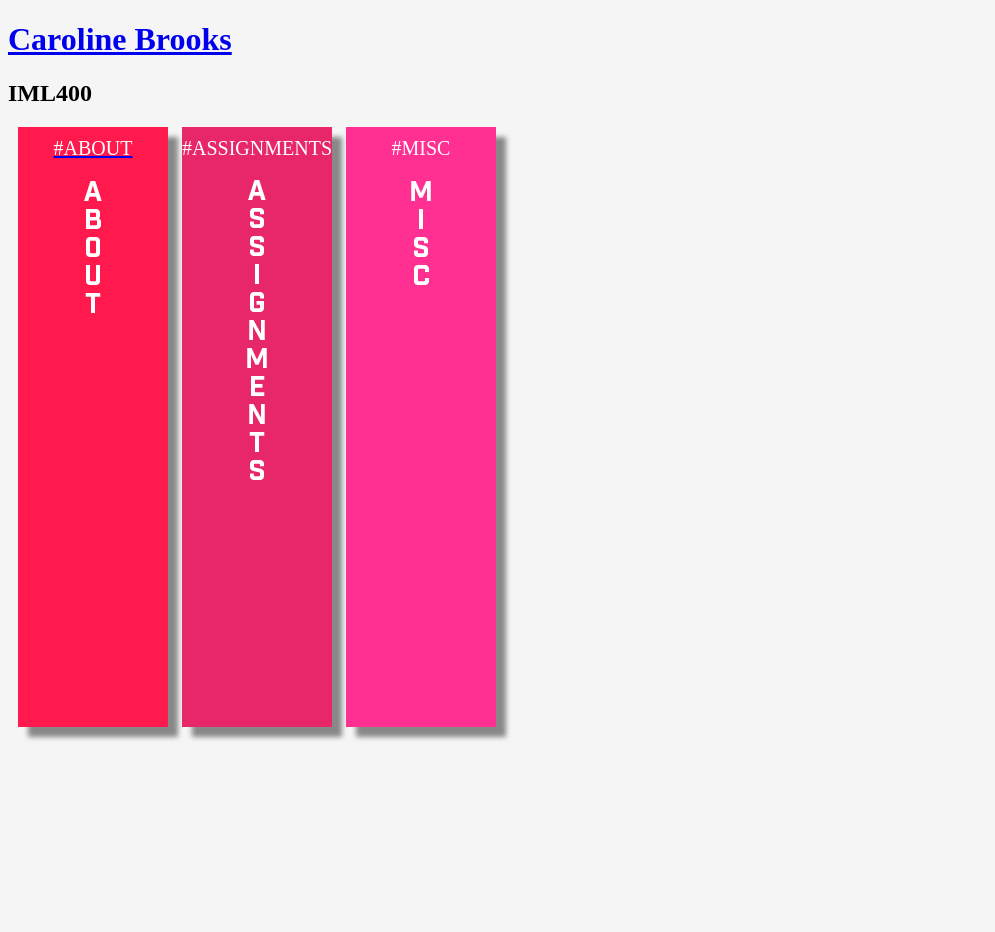
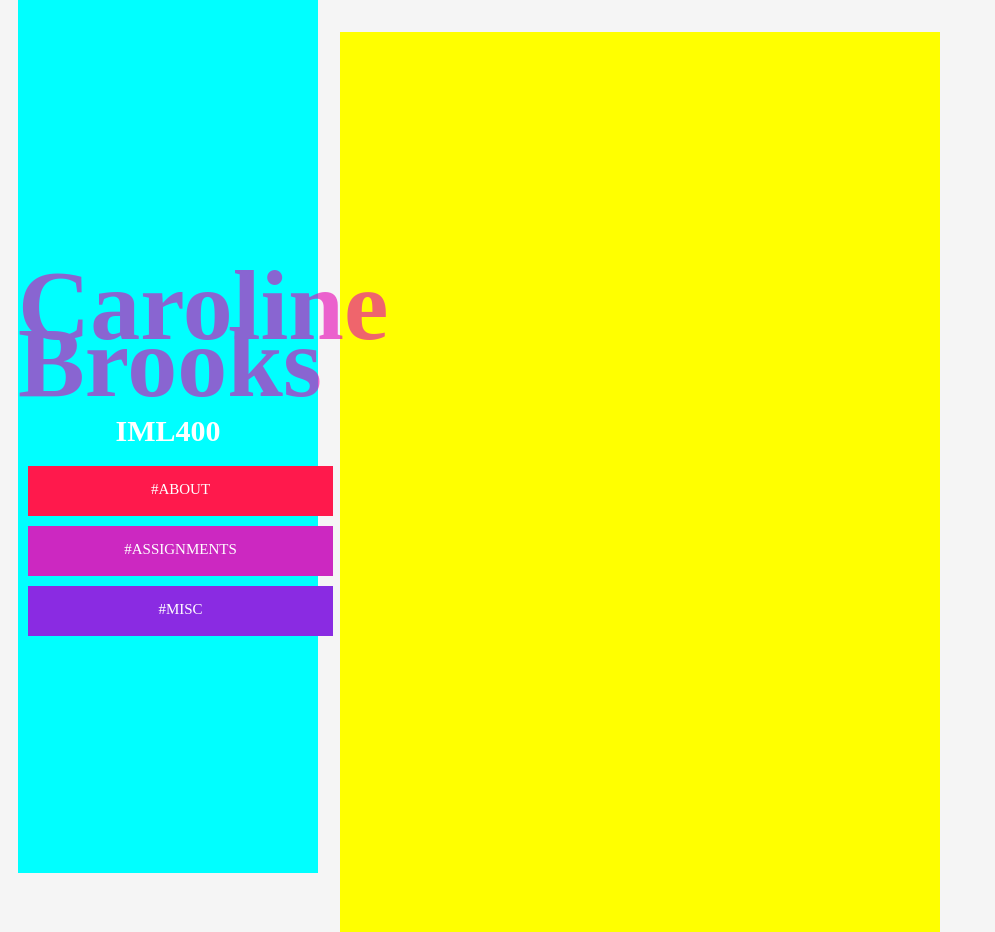
Before and after one commit to bcbrooks13/iml400, a plain HTML site: page storm/index.html in a window 1280 px wide. Shown: the whole page, without its empty margins (0-995 px from the left). Before the commit the page ends 800 px from the top, so only its background shows below. Drawn offline with Linux system fonts and the light colour scheme; a web font is replaced by a local one.

Commit message:
CSS Commit
the change to my homepage

```diff
--- a/storm/CSS/style.css
+++ b/storm/CSS/style.css
@@ -1,52 +1,172 @@
 @font-face {
-			font-family: "avenir";
-			src: url("font/avenirnext.ttc");
+
+            font-family: "quicksand";
+			src: url("../font/quicksand/Quicksand_Bold.otf");
+
+
+            font-family: "avenir";
+			src: url("../font/avenirnext.ttc");
+
 
 			}
 
 body {
     background-color: whitesmoke;
-}
-
-body:hover {
-    background-color: #FF194C;
 
 }
 
-p {
+a {
     color: white;
-    font-size: 20px;
-    text-align: center;
-    font-family: avenir;
-    line-height: 10%;
+    text-decoration: none;
+    z-index: 500;
 }
 
+
+h1 {
+    font-size: 100px;
+    color: white;
+    font-family: "quicksand";
+    line-height: 57px;
+    margin-bottom: 40px;
+    color: #E500B4;
+    opacity: 0.6;
+}
+
+h2 {
+    color:white;
+    font-family: "avenir";
+    font-size: 30px;
+    line-height: 0px;
+    text-align: center;
+    overflow: visible;
+
+
+}
+
+h2:hover{
+    color: #FF194C;
+}
+
+#subtitle:hover > #color {
+    width: 150px;
+   height: 50px;
+   background: white;
+   position: relative;
+    margin-left: 245px;
+    margin-top: -25px;
+   -moz-border-radius:    10px;
+   -webkit-border-radius: 10px;
+   border-radius:         10px;
+   background-image: url(../images/sigcolor.jpg);
+    z-index: 100;
+
+
+}
+
+
+#subtitle:hover > #color:before {
+    content:"";
+   position: absolute;
+   right: 100%;
+   top: 12px;
+   width: 0;
+   height: 0;
+   border-top: 13px solid transparent;
+   border-right: 26px solid white;
+   border-bottom: 13px solid transparent;
+    z-index: 100;
+
+
+}
+
+
+
+p {
+    font-family: "avenir";
+    text-align: center;
+    padding: auto;
+    font-size: 15px;
+    align-content: center;
+    color: white;
+    opacity: 1;
+
+}
+
+
+
+#container {
+    height: 900px;
+    width: 300px;
+    background: aqua;
+    align-content: center;
+    position: relative;
+    margin: left;
+    top: -35px;
+    z-index: -10;
+    left: 10px;
+
+}
+
+
 .menu {
-    box-shadow: 10px 10px 5px #888888;
-    align-items: center;
     position: relative;
     display: inline-block;
-    margin-top: 0px;
+    margin-top: 10px;
     margin-left: 10px;
-    width: 150px;
-    height: 600px;
+    width: 305px;
+    height: 50px;
     top: 0px;
+
+
 }
 
-#title {
-    background-image: url(../images/title.png);
-    width: 200px;
-    margin-left: 150px;
+
+
+
+
+.titles {
+    font-family: "avenir";
+    text-align: center;
+    padding: auto;
+    font-size: 15px;
+    align-content: center;
+    color: white;
+    opacity: 100;
+    z-index: 100;
+
 }
 
+
+
 #about {
-     background-image: url(../images/about.png);
+ background-color: #FF194C;
 }
 
+#about: hover {
+    background-color: orange;
+}
+
+
+
 #assignments {
-     background-image: url(../images/assign.png);
+    background-color: #CC28C1;
+
 }
 
 #misc {
-     background-image: url(../images/misc.png);
+    background-color: blueviolet;
+
 }
+
+
+#box {
+    align-content: center;
+    margin: auto;
+    height: 900px;
+    width: 600px;
+    background-color: yellow;
+    position: absolute;
+    top: 32px;
+    left: 340px;
+    z-index: -50;
+}
```
